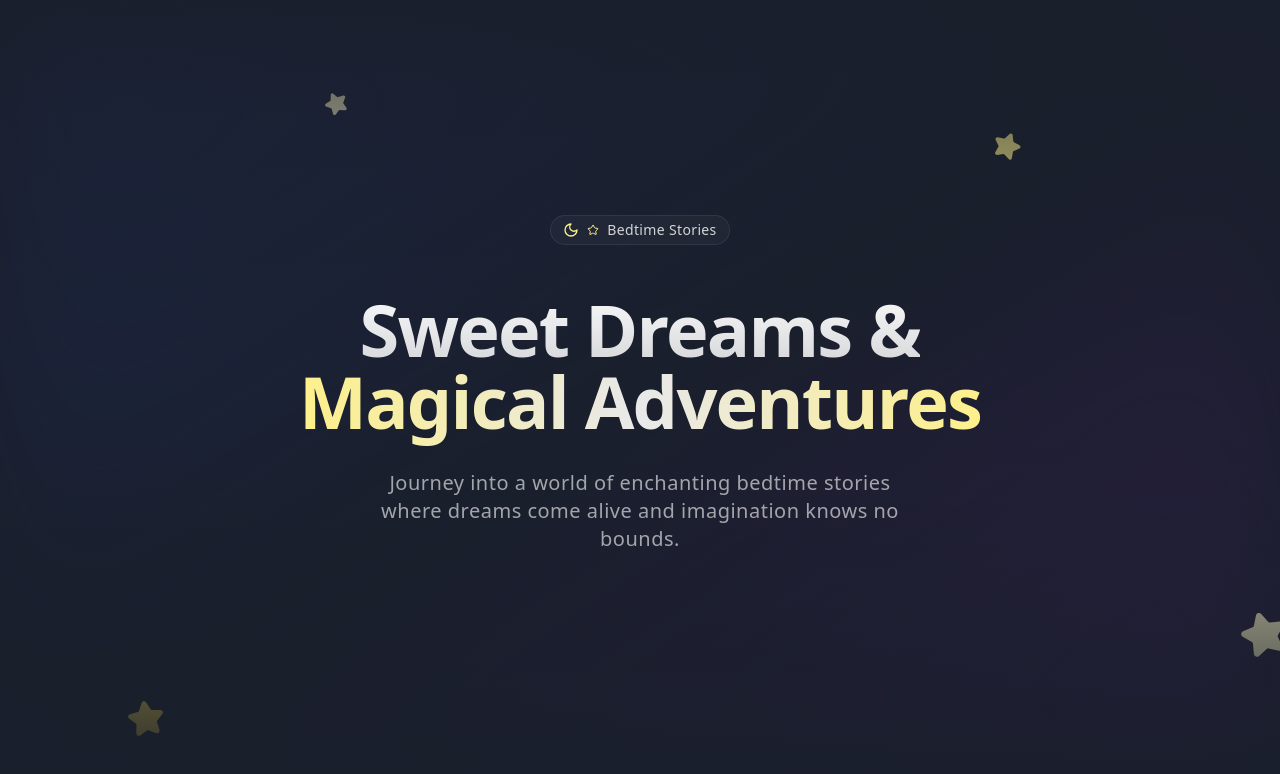
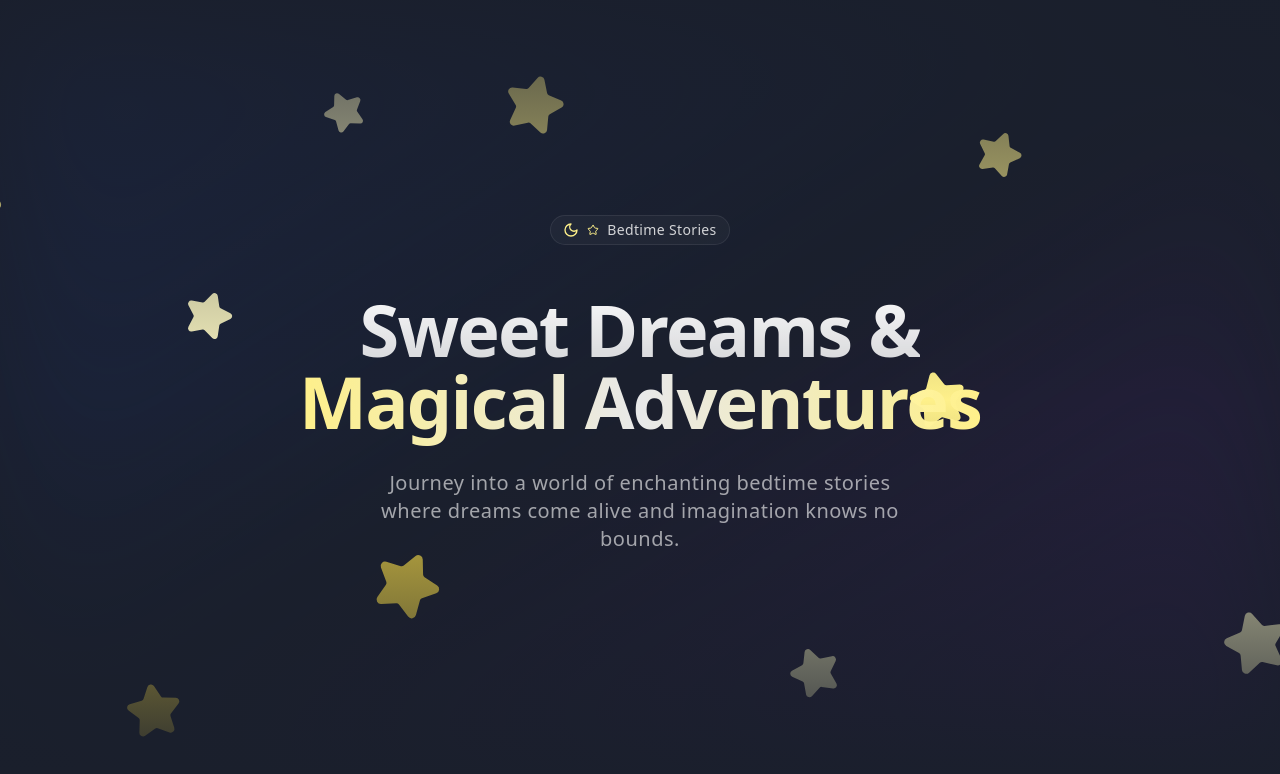
Before and after one commit to sijan67/storytime-dreamland, a React (Vite) app: page / in a window 1280 px wide. Shown: the top 774 px of the page. Built offline with nearby package versions, Linux system fonts and the light colour scheme.

Commit message:
Add more floating stars
Added more floating stars to the hero section.  Increased the size of some stars.

```diff
--- a/src/components/ui/shape-landing-hero.tsx
+++ b/src/components/ui/shape-landing-hero.tsx
@@ -85,7 +85,7 @@ function HeroGeometric({
             <div className="absolute inset-0 overflow-hidden">
                 <StarShape
                     delay={0.3}
-                    size={48}
+                    size={64}
                     rotate={12}
                     color="text-yellow-200"
                     className="left-[-10%] md:left-[-5%] top-[15%] md:top-[20%]"
@@ -93,7 +93,7 @@ function HeroGeometric({
 
                 <StarShape
                     delay={0.5}
-                    size={40}
+                    size={56}
                     rotate={-15}
                     color="text-yellow-100"
                     className="right-[-5%] md:right-[0%] top-[70%] md:top-[75%]"
@@ -101,7 +101,7 @@ function HeroGeometric({
 
                 <StarShape
                     delay={0.4}
-                    size={32}
+                    size={48}
                     rotate={-8}
                     color="text-yellow-300"
                     className="left-[5%] md:left-[10%] bottom-[5%] md:bottom-[10%]"
@@ -109,7 +109,7 @@ function HeroGeometric({
 
                 <StarShape
                     delay={0.6}
-                    size={24}
+                    size={40}
                     rotate={20}
                     color="text-yellow-200"
                     className="right-[15%] md:right-[20%] top-[10%] md:top-[15%]"
@@ -117,10 +117,51 @@ function HeroGeometric({
 
                 <StarShape
                     delay={0.7}
-                    size={20}
+                    size={36}
                     rotate={-25}
                     color="text-yellow-100"
                     className="left-[20%] md:left-[25%] top-[5%] md:top-[10%]"
+                />
+
+                {/* Additional stars */}
+                <StarShape
+                    delay={0.8}
+                    size={52}
+                    rotate={15}
+                    color="text-yellow-200"
+                    className="left-[40%] top-[8%]"
+                />
+
+                <StarShape
+                    delay={0.9}
+                    size={44}
+                    rotate={-20}
+                    color="text-yellow-100"
+                    className="right-[35%] bottom-[15%]"
+                />
+
+                <StarShape
+                    delay={1.0}
+                    size={58}
+                    rotate={25}
+                    color="text-yellow-300"
+                    className="left-[30%] bottom-[25%]"
+                />
+
+                <StarShape
+                    delay={1.1}
+                    size={50}
+                    rotate={-12}
+                    color="text-yellow-200"
+                    className="right-[25%] top-[45%]"
+                />
+
+                <StarShape
+                    delay={1.2}
+                    size={42}
+                    rotate={18}
+                    color="text-yellow-100"
+                    className="left-[15%] top-[35%]"
                 />
             </div>
 
```
